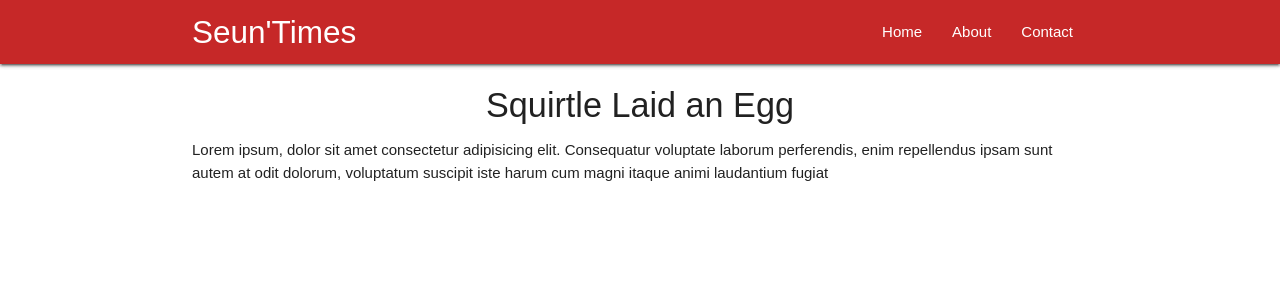
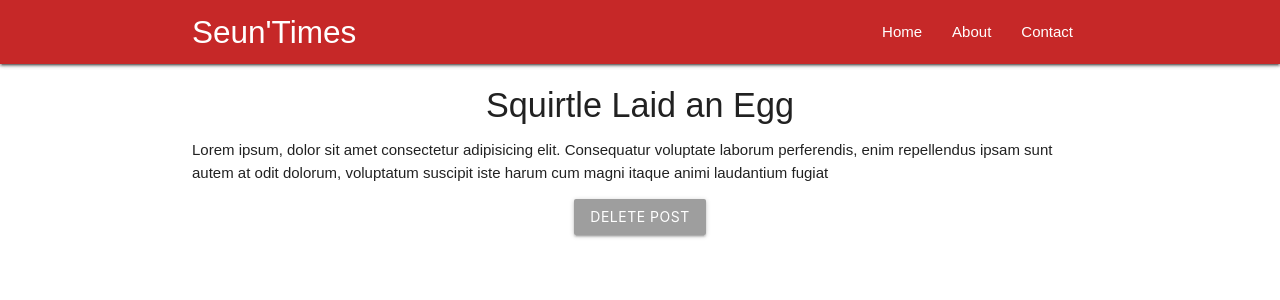
Before and after one commit to SeunOluwa/React-Class-Based-Component-Tutorial, a React (Create React App) app in the folder blog-with-redux/: page /1 in a window 1280 px wide. Shown: the top 300 px of the page. Built offline with nearby package versions, Linux system fonts and the light colour scheme.

Commit message:
map dispatch to props

```diff
--- a/blog-with-redux/src/components/Post.js
+++ b/blog-with-redux/src/components/Post.js
@@ -2,11 +2,20 @@
 import { connect } from 'react-redux';
 
 class Post extends Component {
+    handleClick = () => {
+        this.props.deletePost(this.props.post.id);
+        this.props.history.push('/');
+    }
     render() {
         const post = this.props.post ? (
             <div className="post">
                 <h4 className="center">{this.props.post.title}</h4>
                 <p>{this.props.post.body}</p>
+                <div className="center">
+                    <button className="btn grey" onClick={this.handleClick}>
+                        Delete Post
+                    </button>
+                </div>
             </div>
         ) : (
             <div className="center">Loading post...</div>
@@ -27,4 +36,10 @@
     }
 }
 
-export default connect(mapStateToProps)(Post);
+const mapDispatchToProps = (dispatch) => {
+    return {
+        deletePost: (id) => { dispatch({ type: 'DELETE_POST', id: id }) }
+    }
+}
+
+export default connect(mapStateToProps, mapDispatchToProps)(Post);
--- a/blog-with-redux/src/reducers/rootReducer.js
+++ b/blog-with-redux/src/reducers/rootReducer.js
@@ -7,6 +7,12 @@
 }
 
 const rootReducer = (state = initState, action) => {
+    if (action.type === 'DELETE_POST') {
+        return {
+            ...state,
+            posts: state.posts.filter(post => post.id !== action.id)
+        }
+    }
     return state;
 }
 
```
